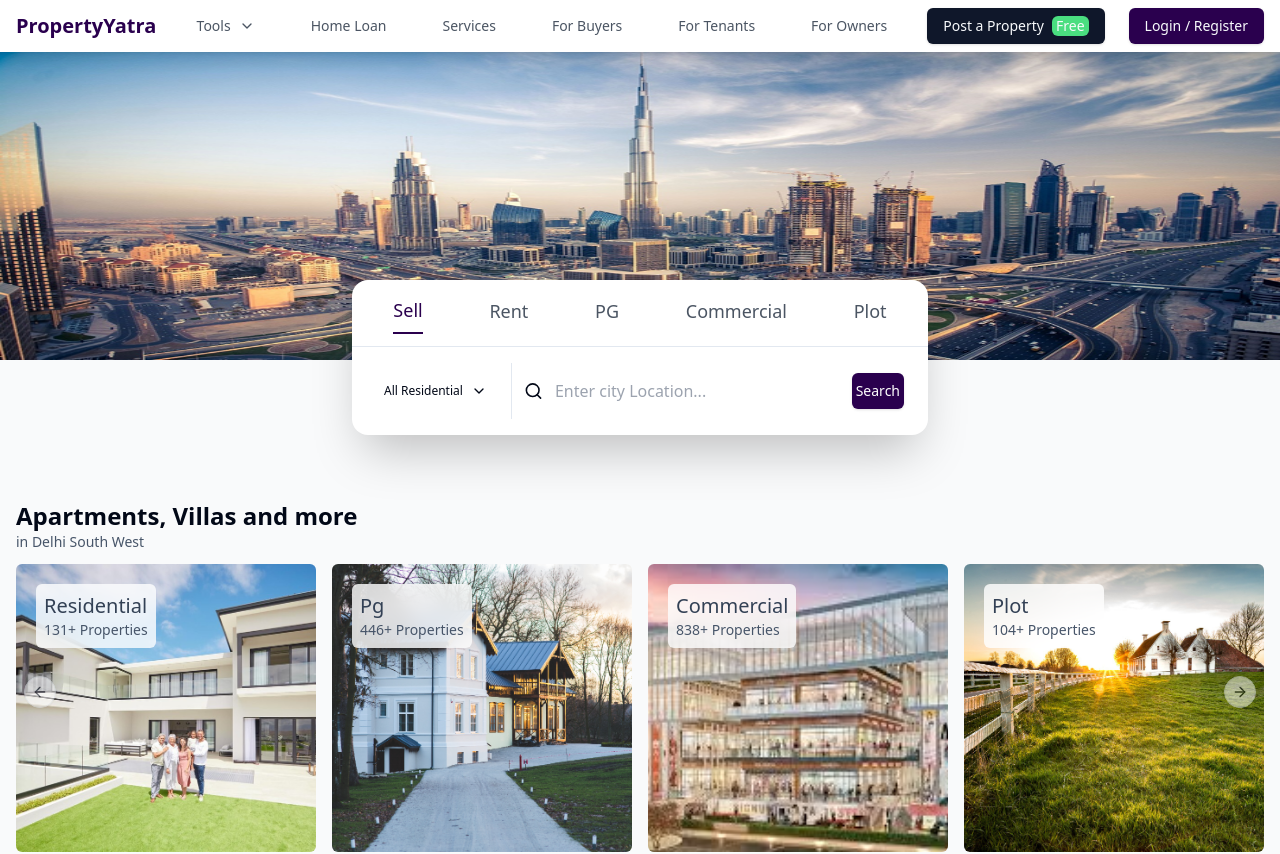
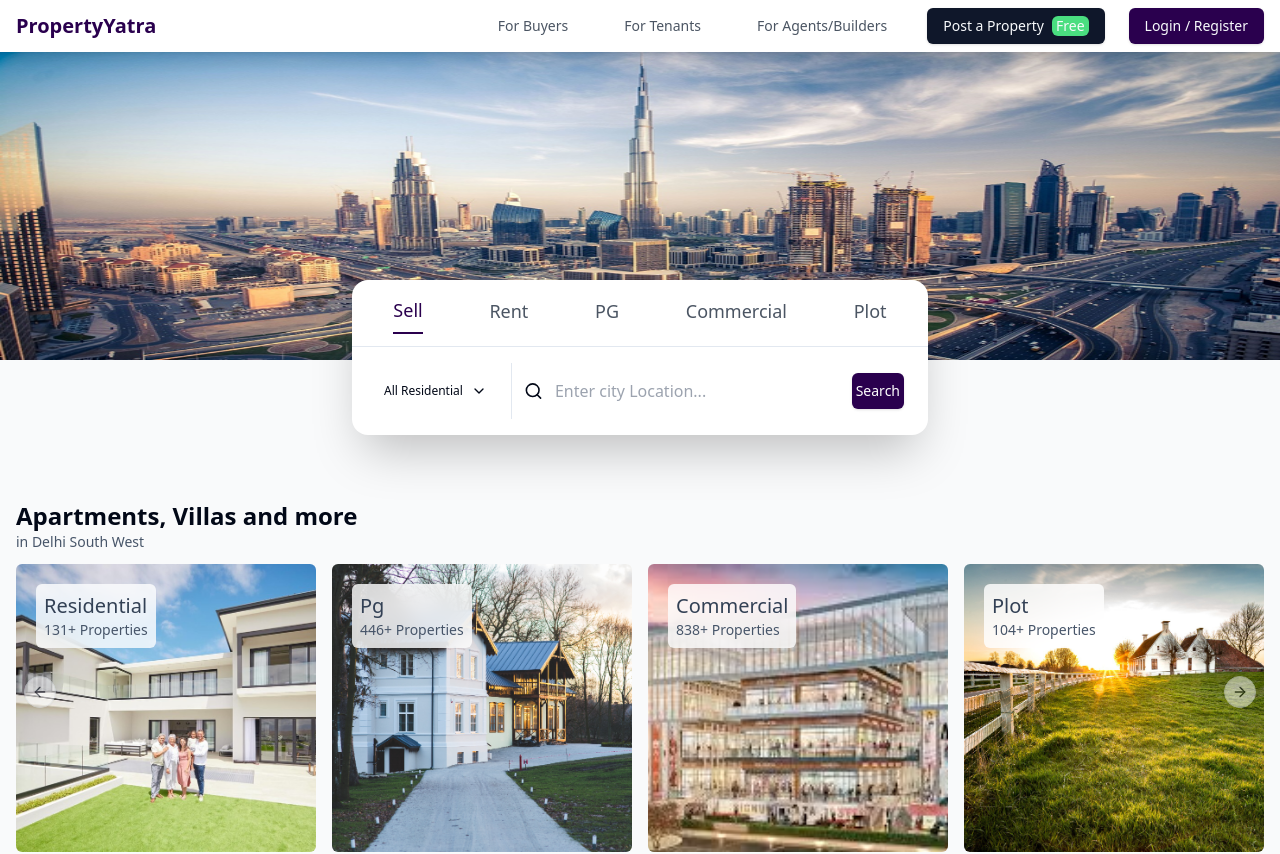
Before and after one commit to YashSharma10/Property-Yatra, a React (Vite) app in the folder frontend/: page / in a window 1280 px wide. Shown: the top 854 px of the page. Built offline with nearby package versions, Linux system fonts and the light colour scheme; no server answers.

Commit message:
nav change

```diff
--- a/frontend/src/components/ui/common/Navbar.jsx
+++ b/frontend/src/components/ui/common/Navbar.jsx
@@ -46,7 +46,7 @@ const Navbar = () => {
       <nav className="hidden md:flex items-center gap-6 text-sm text-gray-600">
         {/* Tools Dropdown */}
 
-        <Popover>
+        {/* <Popover>
           <PopoverTrigger>
             <Button variant="ghost" onClick={toggleDropdown}>
               Tools
@@ -61,18 +61,18 @@ const Navbar = () => {
               Rent Agreement
             </Button>
           </PopoverContent>
-        </Popover>
-        {/* Other Links */}
+        </Popover> */}
+        {/* Other Links
         <Button variant="ghost" onClick={() => navigate("/comingsoon")}>
           Home Loan
         </Button>
         <Button variant="ghost" onClick={() => navigate("/comingsoon")}>
           Services
-        </Button>
+        </Button> */}
 
         <Button variant="ghost">For Buyers</Button>
         <Button variant="ghost">For Tenants</Button>
-        <Button variant="ghost">For Owners</Button>
+        <Button variant="ghost">For Agents/Builders</Button>
         <Button className="cursor-pointer b" onClick={() => navigate("/add")}>
           Post a Property{" "}
           <span className="bg-green-400 rounded-md px-1">Free</span>
```
